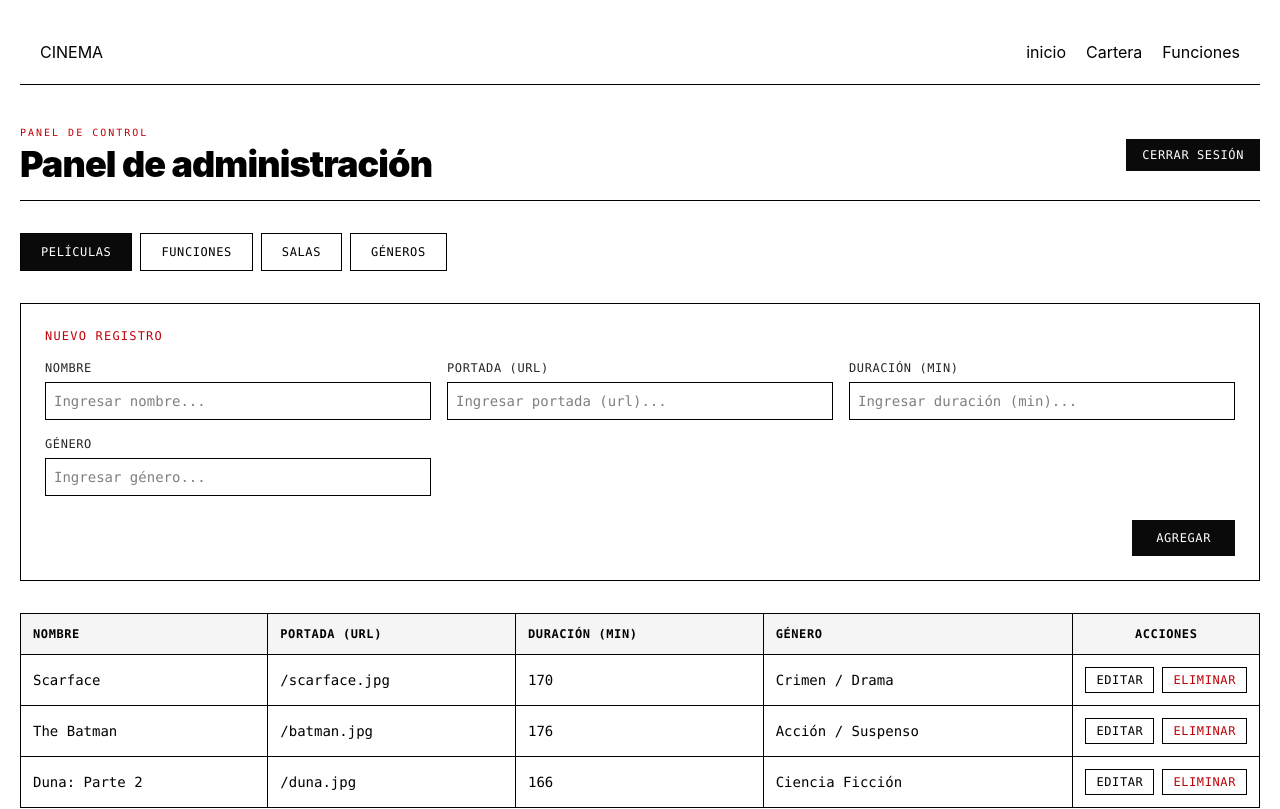
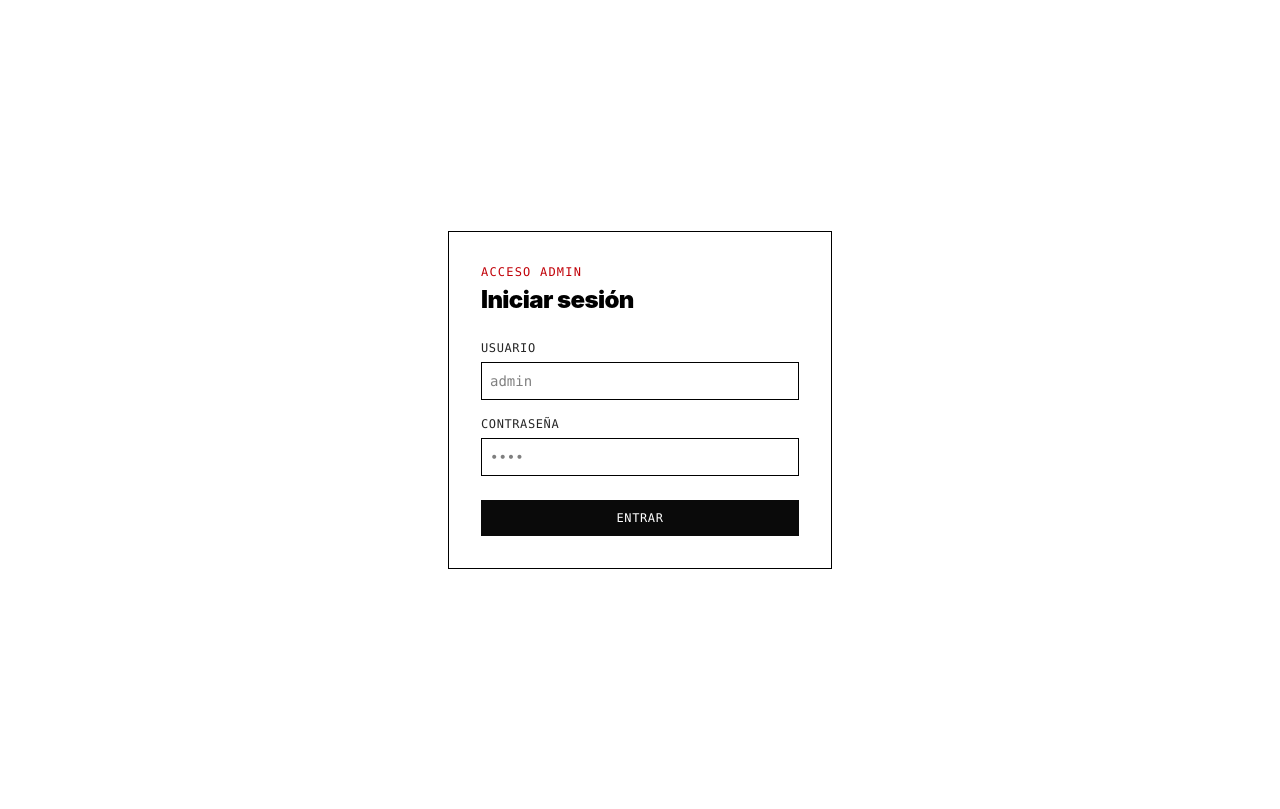
Before and after one commit to tadeo1106/PP1-EFI-javaScript, a React (Vite) app: page /admin in a window 1280 px wide. Shown: the top 809 px of the page. Built offline with nearby package versions, Linux system fonts and the light colour scheme.

Commit message:
feat: login de admin en el frontend

```diff
--- /dev/null
+++ b/src/commponets/LoginAdmin.jsx
@@ -0,0 +1,85 @@
+import { useState } from "react";
+
+const ADMIN_USER = "admin";
+const ADMIN_PASS = "1234";
+
+export function LoginAdmin({ onLogin }) {
+  const [usuario, setUsuario] = useState("");
+  const [password, setPassword] = useState("");
+  const [error, setError] = useState(false);
+
+  const handleSubmit = (e) => {
+    e.preventDefault();
+    if (usuario === ADMIN_USER && password === ADMIN_PASS) {
+      setError(false);
+      localStorage.setItem("isAdmin", "true");
+      onLogin();
+    } else {
+      setError(true);
+    }
+  };
+
+  return (
+    <div className="min-h-screen flex items-center justify-center p-4">
+      <div className="w-full max-w-sm border border-black bg-white p-6 md:p-8">
+        <p className="font-mono text-xs text-red-700 uppercase tracking-widest mb-1">
+          Acceso admin
+        </p>
+        <h2 className="text-2xl font-black tracking-tight mb-6">
+          Iniciar sesión
+        </h2>
+
+        <form onSubmit={handleSubmit} className="flex flex-col gap-4">
+          <div className="flex flex-col gap-1.5">
+            <label
+              htmlFor="admin-usuario"
+              className="font-mono text-xs uppercase tracking-wider text-neutral-800"
+            >
+              Usuario
+            </label>
+            <input
+              id="admin-usuario"
+              type="text"
+              value={usuario}
+              onChange={(e) => setUsuario(e.target.value)}
+              placeholder="admin"
+              className="border border-black p-2 font-mono text-sm focus:outline-none focus:ring-1 focus:ring-red-700"
+              required
+            />
+          </div>
+
+          <div className="flex flex-col gap-1.5">
+            <label
+              htmlFor="admin-password"
+              className="font-mono text-xs uppercase tracking-wider text-neutral-800"
+            >
+              Contraseña
+            </label>
+            <input
+              id="admin-password"
+              type="password"
+              value={password}
+              onChange={(e) => setPassword(e.target.value)}
+              placeholder="••••"
+              className="border border-black p-2 font-mono text-sm focus:outline-none focus:ring-1 focus:ring-red-700"
+              required
+            />
+          </div>
+
+          {error && (
+            <p className="font-mono text-xs text-red-700">
+              Datos incorrectos
+            </p>
+          )}
+
+          <button
+            type="submit"
+            className="mt-2 bg-neutral-950 text-white hover:bg-red-700 transition-colors font-mono py-2.5 px-4 text-xs uppercase tracking-wider cursor-pointer"
+          >
+            Entrar
+          </button>
+        </form>
+      </div>
+    </div>
+  );
+}
--- a/src/pages/Admin.jsx
+++ b/src/pages/Admin.jsx
@@ -2,6 +2,7 @@ import { useState } from "react";
 import { Navar } from "../commponets/navar";
 import { Footer } from "../commponets/Footer";
 import { AdminSeccion } from "../commponets/AdminSeccion";
+import { LoginAdmin } from "../commponets/LoginAdmin";
 
 const SECCIONES = {
   peliculas: {
@@ -88,7 +89,20 @@ const SECCIONES = {
 };
 
 export function Admin() {
+  const [logueado, setLogueado] = useState(
+    () => localStorage.getItem("isAdmin") === "true"
+  );
   const [seccionActiva, setSeccionActiva] = useState("peliculas");
+
+  if (!logueado) {
+    return <LoginAdmin onLogin={() => setLogueado(true)} />;
+  }
+
+  const handleCerrarSesion = () => {
+    localStorage.removeItem("isAdmin");
+    setLogueado(false);
+  };
+
   const seccionActual = SECCIONES[seccionActiva];
 
   return (
@@ -109,6 +123,7 @@ export function Admin() {
             </div>
             <button
               type="button"
+              onClick={handleCerrarSesion}
               className="bg-neutral-950 text-white hover:bg-red-700 transition-colors font-mono px-4 py-2 text-xs uppercase tracking-wider cursor-pointer"
             >
               Cerrar sesión
```
